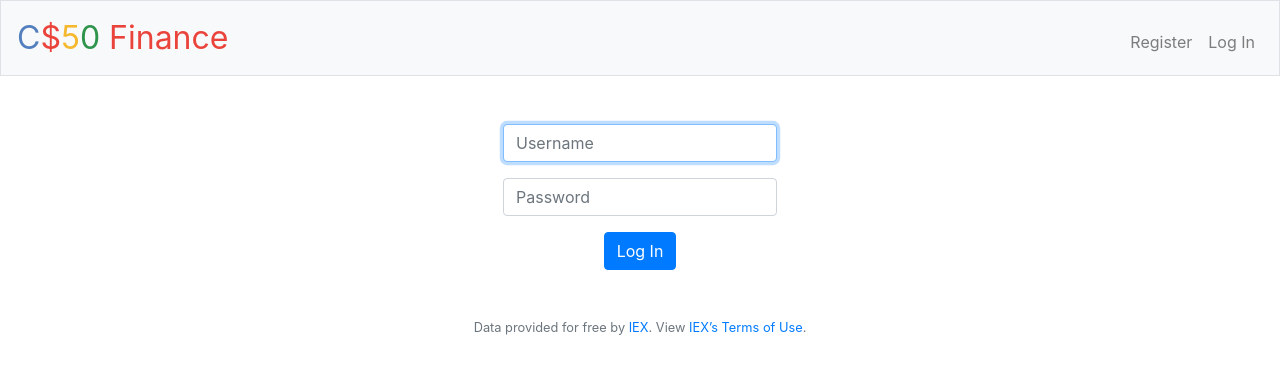
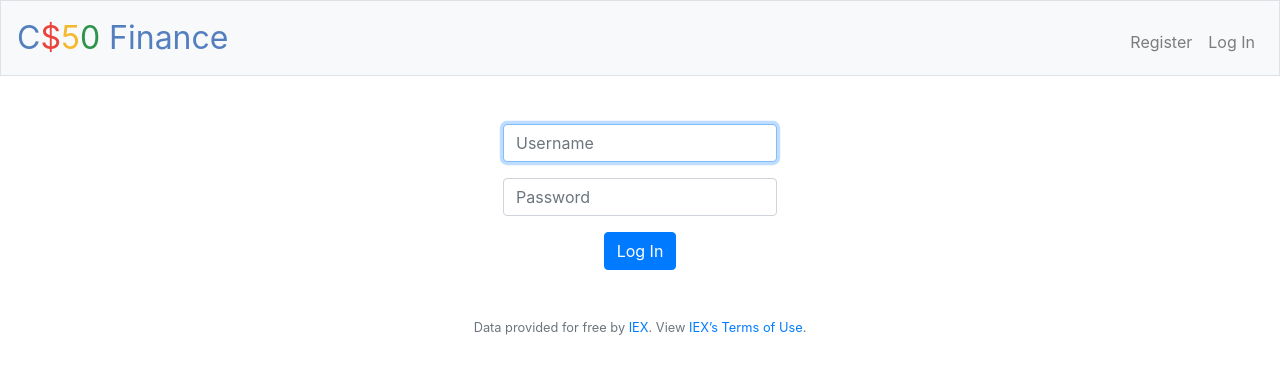
Before and after one commit to anilgeorge04/stocktrade-flask, a Flask app: page /login in a window 1280 px wide. Shown: the top 374 px of the page. Run offline with Flask 2, Linux system fonts and the light colour scheme; some libraries are stand-ins or nearby versions.

Commit message:
custom favicon, error meme, colors

```diff
--- a/static/styles.css
+++ b/static/styles.css
@@ -26,7 +26,6 @@ main .form-control
 {
     /* center form controls */
     display: inline-block;
-
     /* override Bootstrap's 100% width for form controls */
     width: auto;
 }
@@ -35,7 +34,6 @@ main
 {
     /* scroll horizontally as needed */
     overflow-x: auto;
-
     /* center contents */
     text-align: center;
 }
--- a/templates/apology.html
+++ b/templates/apology.html
@@ -1,9 +1,7 @@
 {% extends "layout.html" %}
 
-{% block title %}
-    Apology
-{% endblock %}
+{% block title %}Apology{% endblock %}
 
 {% block main %}
-    <img alt="{{ top }}" class="border" src="http://memegen.link/custom/{{ top | urlencode }}/{{ bottom | urlencode }}.jpg?alt=https://i.imgur.com/CsCgN7Ll.png" title="{{ top }}">
+<img alt="{{ top }}" class="border" src="http://memegen.link/custom/{{ top | urlencode }}/{{ bottom | urlencode }}.jpg?alt=https://i.imgur.com/9IyGTbz.png" title="{{ top }}">
 {% endblock %}
--- a/templates/layout.html
+++ b/templates/layout.html
@@ -3,17 +3,11 @@
 <html lang="en">
 
 <head>
-
-        <!-- Required meta tags -->
     <meta charset="utf-8">
     <meta name="viewport" content="width=device-width, initial-scale=1, shrink-to-fit=no">
 
-        <!-- documentation at http://getbootstrap.com/docs/4.1/, alternative themes at https://bootswatch.com/ -->
     <link href="https://maxcdn.bootstrapcdn.com/bootstrap/4.1.3/css/bootstrap.min.css" rel="stylesheet">
-
-        <!-- https://favicon.io/emoji-favicons/money-mouth-face/ -->
     <link href="/static/favicon.ico" rel="icon">
-
     <link href="/static/styles.css" rel="stylesheet">
 
     <script src="https://code.jquery.com/jquery-3.3.1.min.js"></script>
@@ -21,16 +15,15 @@
     <script src="https://maxcdn.bootstrapcdn.com/bootstrap/4.1.3/js/bootstrap.min.js"></script>
 
     <title>C$50 Finance: {% block title %}{% endblock %}</title>
-
 </head>
 
 <body>
-
     <nav class="navbar navbar-expand-md navbar-light bg-light border">
-            <a class="navbar-brand" href="/"><span class="blue">C</span><span class="red">$</span><span class="yellow">5</span><span class="green">0</span> <span class="red">Finance</span></a>
-            <button aria-controls="navbar" aria-expanded="false" aria-label="Toggle navigation" class="navbar-toggler" data-target="#navbar" data-toggle="collapse" type="button">
+        <a class="navbar-brand" href="/"><span class="blue">C</span><span class="red">$</span><span
+                class="yellow">5</span><span class="green">0</span> <span class="blue">Finance</span></a>
+        <!-- <button aria-controls="navbar" aria-expanded="false" aria-label="Toggle navigation" class="navbar-toggler" data-target="#navbar" data-toggle="collapse" type="button">
                 <span class="navbar-toggler-icon"></span>
-            </button>
+            </button> -->
         <div class="collapse navbar-collapse" id="navbar">
             {% if session.user_id %}
             <ul class="navbar-nav mr-auto mt-2">
@@ -64,9 +57,9 @@
     </main>
 
     <footer class="small text-center text-muted">
-            Data provided for free by <a href="https://iextrading.com/developer">IEX</a>. View <a href="https://iextrading.com/api-exhibit-a/">IEX’s Terms of Use</a>.
+        Data provided for free by <a href="https://iextrading.com/developer">IEX</a>. View <a
+            href="https://iextrading.com/api-exhibit-a/">IEX’s Terms of Use</a>.
     </footer>
-
 </body>
 
 </html>
```
Also changed, not shown: static/favicon.ico. Lines whose indentation alone changed are shown as unchanged.
